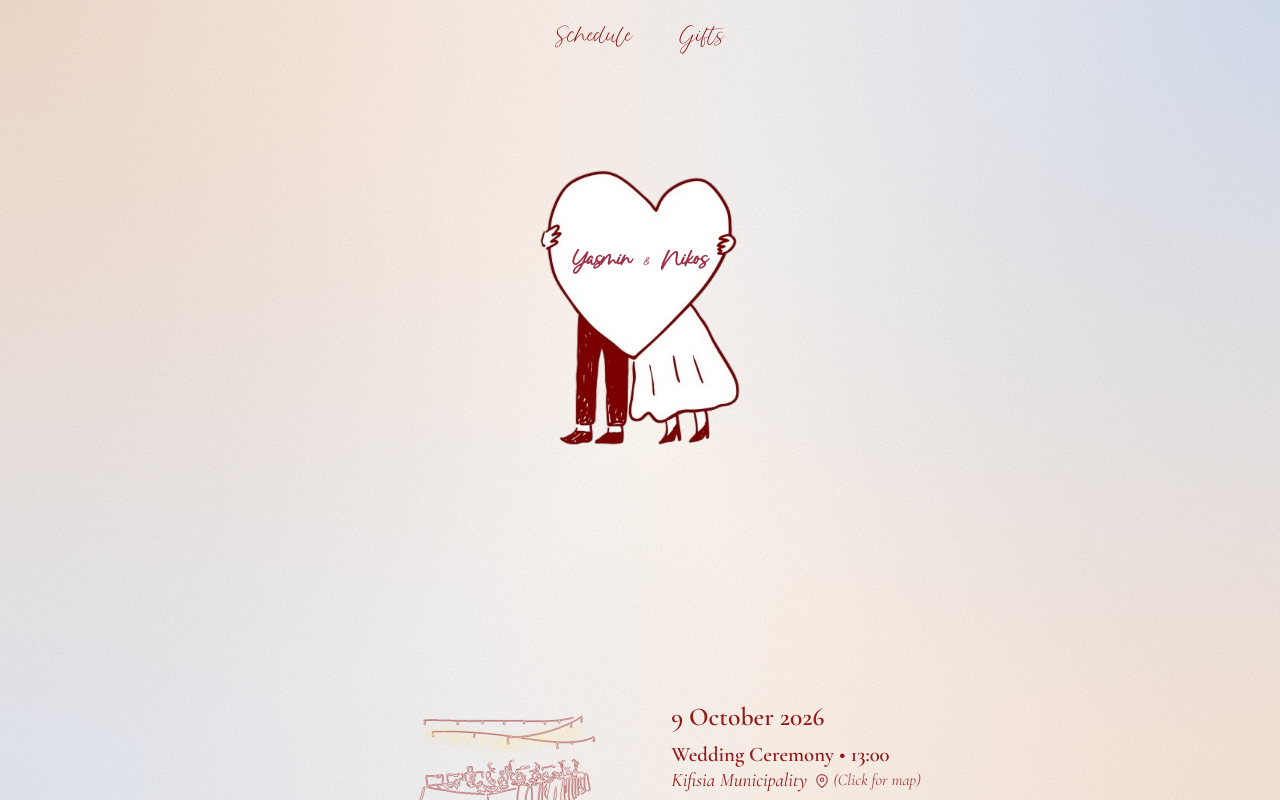
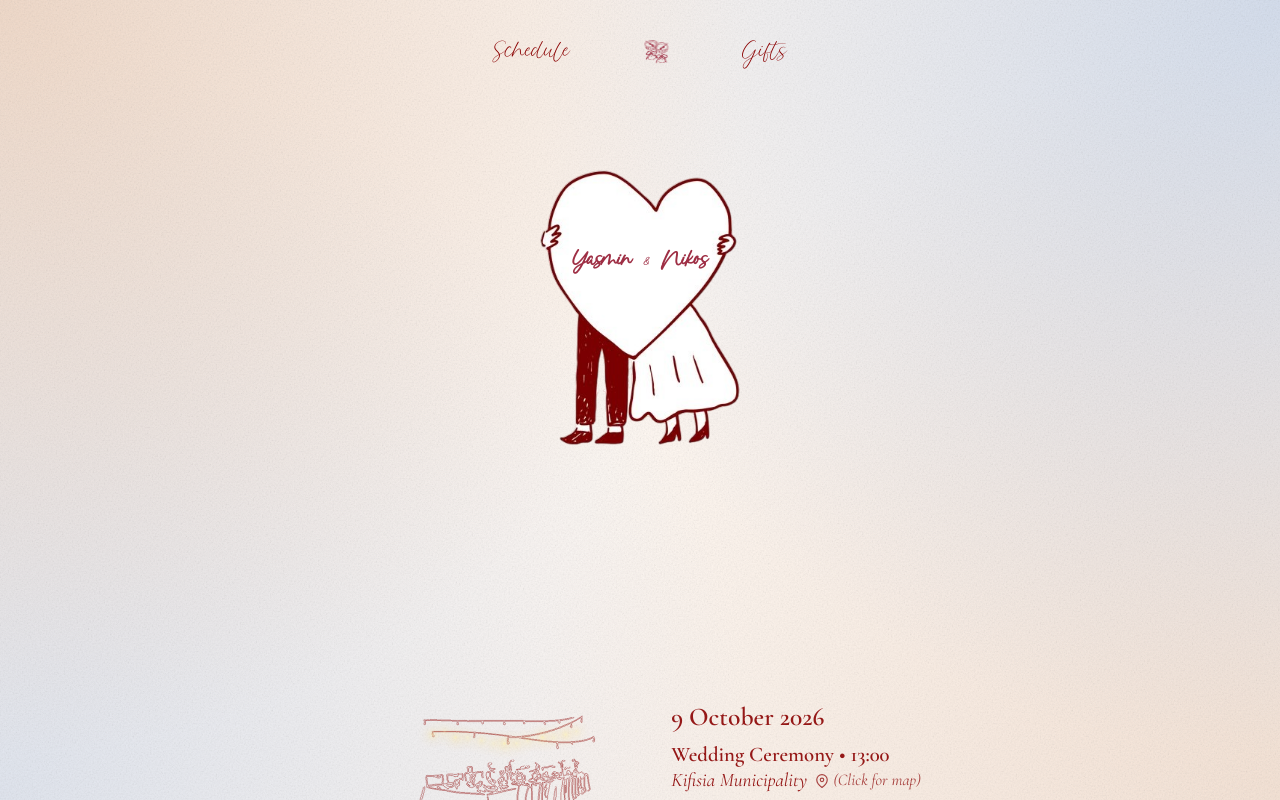
Before and after one commit to jimmygian/ngwedding, a React (Vite) app: page / in a window 1280 px wide. Built offline with nearby package versions, Linux system fonts and the light colour scheme; the HTML template or start-up script is replaced by a standard one.

Commit message:
Move clinking glasses to NavBar

```diff
--- a/src/components/NavBar.jsx
+++ b/src/components/NavBar.jsx
@@ -1,7 +1,12 @@
 import React, { useState, useEffect } from 'react';
+import glassesSketch from '../../assets/pics/download_3.svg';
 
 export default function NavBar() {
   const [scrolled, setScrolled] = useState(false);
+  const [clinkKey, setClinkKey] = useState(0);
+
+  const triggerClink = () => setClinkKey(prev => prev + 1);
+
 
   useEffect(() => {
     const handleScroll = (e) => {
@@ -13,11 +18,17 @@ export default function NavBar() {
     window.addEventListener('scroll', handleScroll, true);
     // Initial check
     handleScroll({ target: document.querySelector('.page') || document.documentElement });
-    return () => window.removeEventListener('scroll', handleScroll, true);
+
+    // Initial clink on load
+    const timer = setTimeout(triggerClink, 500);
+
+    return () => {
+      window.removeEventListener('scroll', handleScroll, true);
+      clearTimeout(timer);
+    };
   }, []);
 
   const scrollTo = (id) => {
-    // If the scroll container is .page, we scroll inside it, else fallback
     const container = document.querySelector('.page');
     const el = document.getElementById(id);
     if (el) {
@@ -36,8 +47,30 @@ export default function NavBar() {
     >
       <div className="max-w-6xl mx-auto px-6 flex justify-center items-center">
         {/* Centered Menu */}
-        <div className="flex gap-6 sm:gap-12 text-2xl sm:text-3xl capitalize tracking-normal" style={{ color: '#8b0000', fontFamily: "'Delmon Delicate', 'Angella White', 'Playlist Script', cursive" }}>
+        <div className="flex items-center gap-6 sm:gap-12 text-2xl sm:text-3xl capitalize tracking-normal" style={{ color: '#8b0000', fontFamily: "'Delmon Delicate', 'Angella White', 'Playlist Script', cursive" }}>
           <button onClick={() => scrollTo('schedule')} className="hover:opacity-60 transition-opacity">Schedule</button>
+
+          {/* Clinking Glasses */}
+          <div
+            className="relative cursor-pointer mx-2 sm:mx-4"
+            style={{ width: '45px', height: '65px', opacity: 0.8 }}
+            onMouseEnter={triggerClink}
+            onTouchStart={triggerClink}
+          >
+            <img
+              key={`left-${clinkKey}`}
+              src={glassesSketch}
+              alt="Decorative sketch left"
+              className="absolute w-full h-full glass-left object-contain"
+            />
+            <img
+              key={`right-${clinkKey}`}
+              src={glassesSketch}
+              alt="Decorative sketch right"
+              className="absolute w-full h-full glass-right object-contain"
+            />
+          </div>
+
           <button onClick={() => scrollTo('gifts')} className="hover:opacity-60 transition-opacity">Gifts</button>
         </div>
       </div>
--- a/src/sections/HeroSection/index.jsx
+++ b/src/sections/HeroSection/index.jsx
@@ -137,25 +137,6 @@ export default function HeroSection() {
         {/* Party Details */}
         <div className="w-full flex flex-row justify-center items-center gap-3 sm:gap-6 -mt-4 sm:-mt-8 opacity-90" style={{ zIndex: 10 }}>
           <div className="relative flex flex-col text-right justify-center" style={{ color: '#8b0000', fontFamily: '"Cormorant Garamond", serif', lineHeight: 1.3 }}>
-            <div
-              className="absolute pointer-events-auto cursor-pointer"
-              style={{ width: '85px', height: '125px', top: '-40px', left: '-75px', opacity: 0.75 }}
-              onMouseEnter={triggerClink}
-              onTouchStart={triggerClink}
-            >
-              <img
-                key={`left-${clinkKey}`}
-                src="/assets/pics/download_3.svg"
-                alt="Decorative sketch left"
-                className="absolute w-full h-full glass-left"
-              />
-              <img
-                key={`right-${clinkKey}`}
-                src="/assets/pics/download_3.svg"
-                alt="Decorative sketch right"
-                className="absolute w-full h-full glass-right"
-              />
-            </div>
             <span style={{ fontWeight: 600, fontSize: 'clamp(1.2rem, 3vw, 1.6rem)', marginBottom: '8px' }}>
               10 October 2026
             </span>
```
